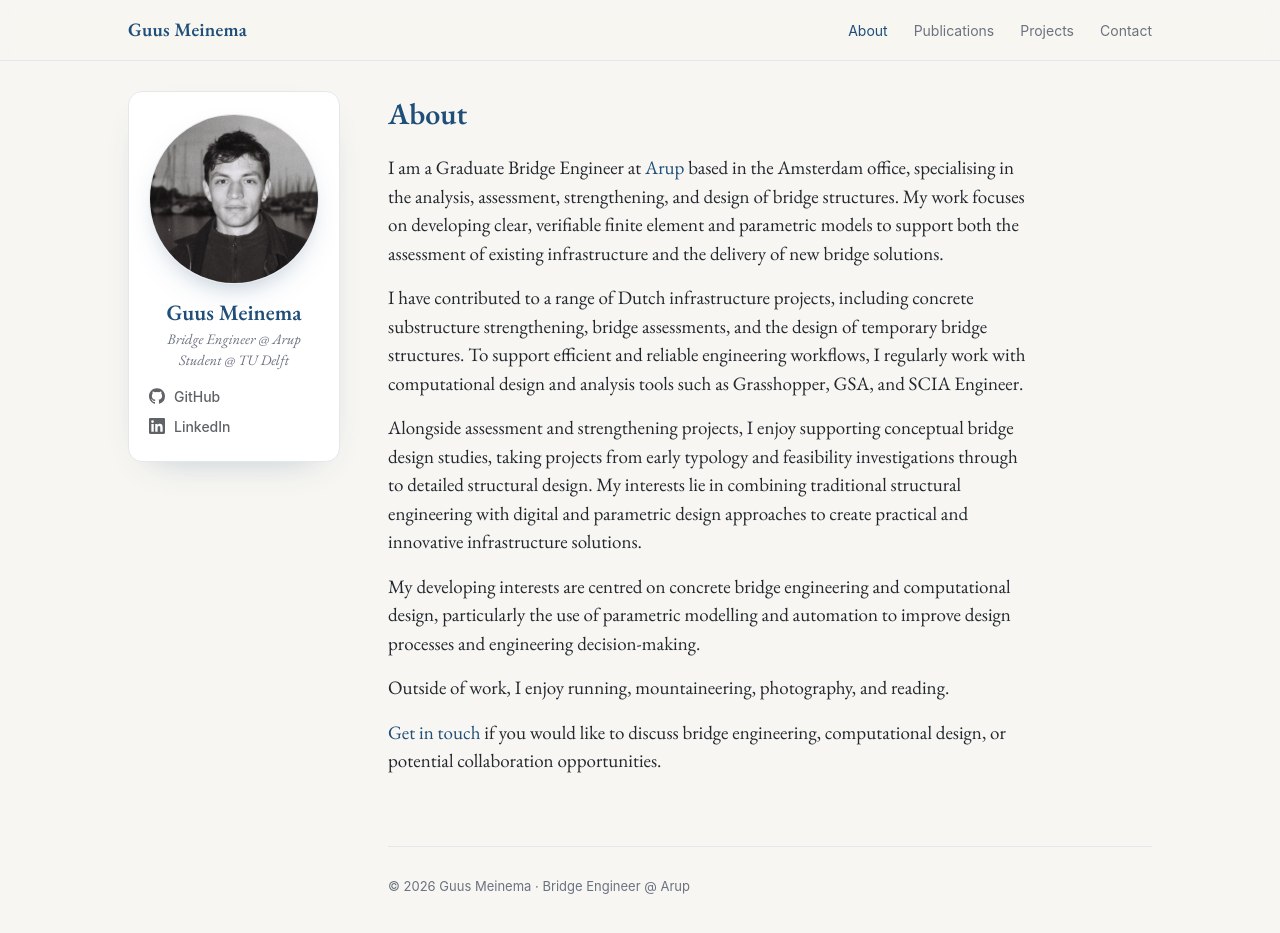
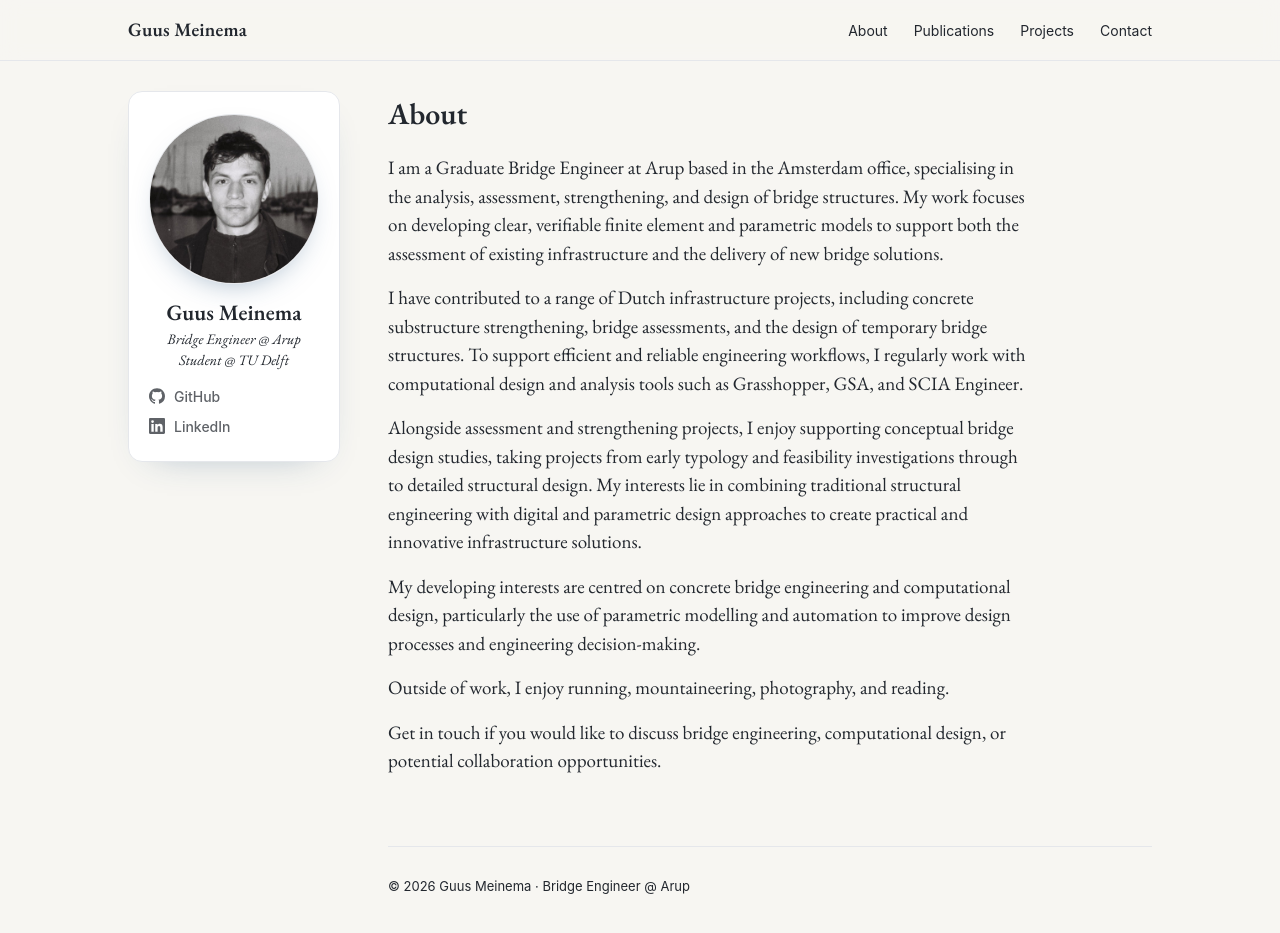
Before and after one commit to GMeinema-Arup/gmeinema-arup.github.io, a Jekyll site: the page built from _pages/about.md, in a window 1280 px wide and 956 px high. Shown: the top 933 px of the window. Built offline with Jekyll 4.4.1, drawn with Linux system fonts in a browser that asks for light colours.

Commit message:
Change font colours

```diff
--- a/assets/css/site.css
+++ b/assets/css/site.css
@@ -1,6 +1,6 @@
 :root{
-    --accent:#1F4E79; --accent-soft:#2e5e96;
-    --ink:#22272e; --muted:#6b7280; --hair:#e5e7eb; --bg:#ffffff; --tint:#f6f8fa;
+    --accent:#22272e; --accent-soft:#22272e;
+    --ink:#22272e; --muted:#22272e; --hair:#e5e7eb; --bg:#ffffff; --tint:#f6f8fa;
     --serif:'EB Garamond', Georgia, serif;
     --sans:-apple-system, BlinkMacSystemFont, 'Helvetica Neue', Arial, sans-serif;
   }
```
